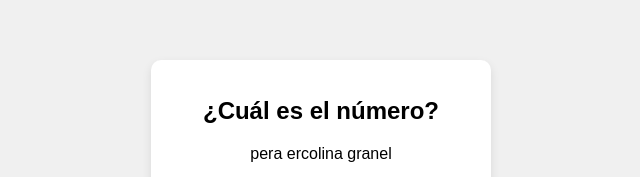
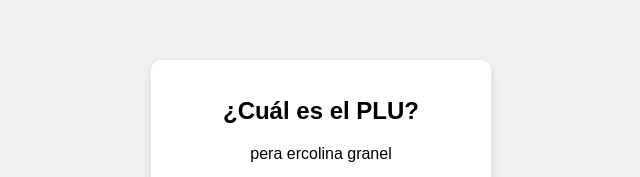
Before and after one commit to NoelRami/productos, a plain HTML site: page index.html in a window 1280 px wide. Shown: the part 202-379 px from the top of the page, without its empty margins (319-959 px from the left). Drawn offline with Linux system fonts and the light colour scheme.

Commit message:
Cambio titulo pregunta

```diff
--- a/index.html
+++ b/index.html
@@ -59,7 +59,7 @@
 <body>
 
 <div class="container">
-    <h1>¿Cuál es el número?</h1>
+    <h1>¿Cuál es el PLU?</h1>
     <p id="producto"></p>
     <input type="number" id="respuesta" placeholder="Introduce el número">
     <button onclick="verificarRespuesta()">Verificar</button>
```
Also changed, not shown: index1.html (+1 -1 lines), index2.html (+1 -1 lines).
